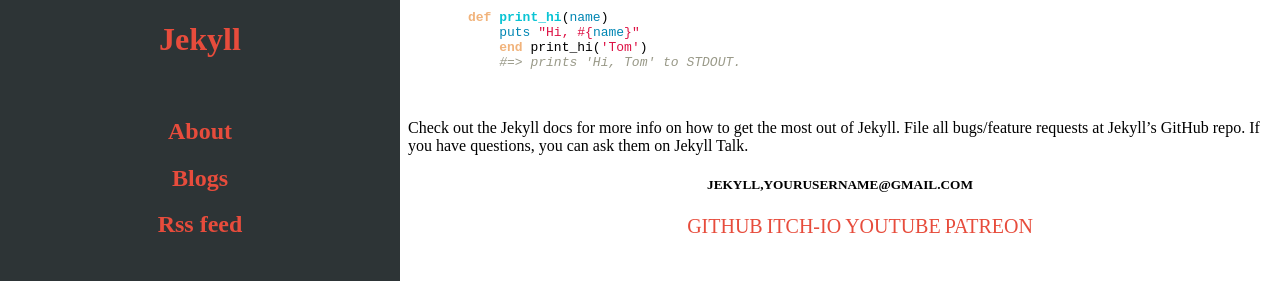
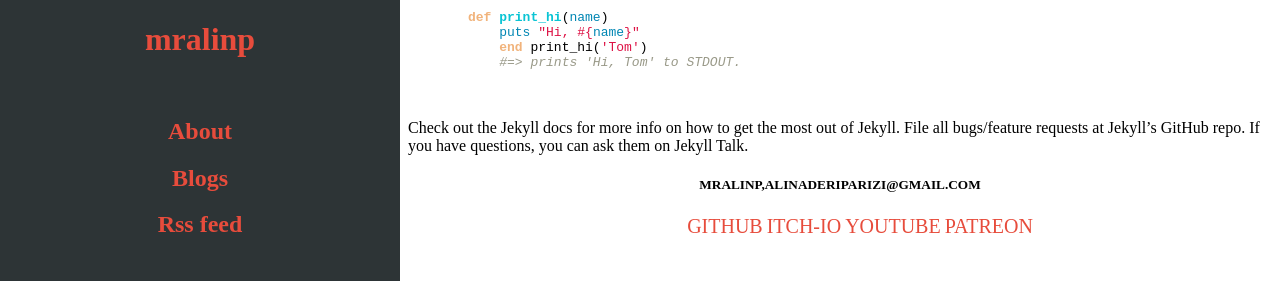
Before and after one commit to mralinp/mralinp.github.io, a Jekyll site: the page built from _posts/2020-11-02-welcome-to-my-blog.md, in a window 1280 px wide, cut to the strip 284-900 px from the top of the page. Shown: the top 281 px of the strip. Built offline with Jekyll 4.4.1, drawn with Linux system fonts in a browser that asks for light colours; our own code applies the rules of GitHub Pages for plain Markdown files; some of the changed text lies outside the part shown.

Commit message:
edited condif

```diff
--- a/_config.yml
+++ b/_config.yml
@@ -1,15 +1,15 @@
-title: Atlas Jekyll Theme
+title: MrAliNp
 desciption: >
-  A jekyll theme for personal website.
-email: yourusername@gmail.com
+  Welcome to my personal website
+email: alinaderiparizi@gmail.com
 baseurl: "/" # the subpath of your site, e.g. /blog
 #replace nrdybhu1.github.io with your domainname.com
 url: "https://nrdybhu1.github.io" # the base hostname & protocol for your site
-twitter_username: jekyllrb
-github_username:  Jekyll
+twitter_username: mralinp
+github_username:  mralinp
 markdown: kramdown
 page_excerpts: true
-favicon: "/img/atlas.png"
+favicon: "https://avatars.githubusercontent.com/u/19627147?v=4"
 collections:
   posts:
     permalink: "/blog/:title:output_ext"
```
